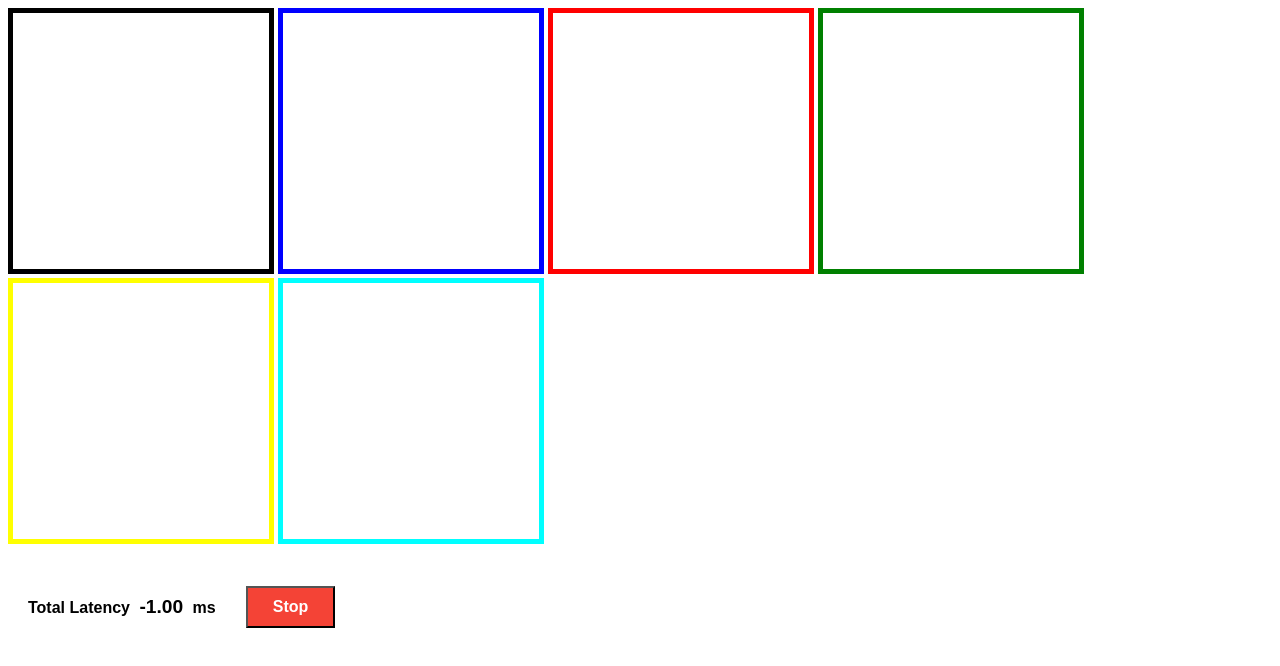
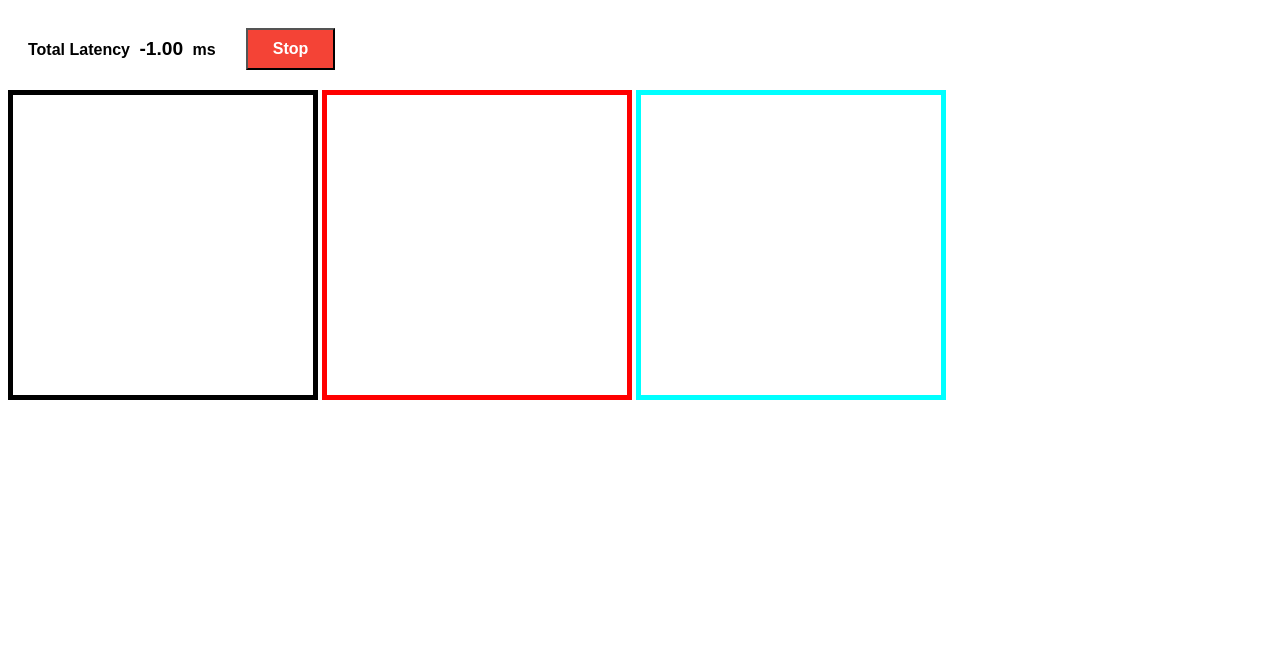
Before and after one commit to rohittp0/ar-frontend, a website: page src/templates/index.html in a window 1280 px wide. Drawn offline with Linux system fonts and the light colour scheme.

Commit message:
auto commit

```diff
--- a/src/templates/index.html
+++ b/src/templates/index.html
@@ -15,17 +15,21 @@
 
 <body>
 <div>
+    <div class="ui">
+        <p>Total Latency <span id="latency">-1.00</span> ms</p>
+        <button id="stop">Stop</button>
+    </div><br>
     <!-- To be passed as input -->
-    <video id="myVideo" autoplay muted width="256px" height="256px" class="video"></video>
+    <video id="myVideo" autoplay muted width="300px" height="300px" class="video"></video>
 
     <!-- For use by Protocol -->
-    <canvas id="previousCanvas" width="256px" height="256px" class="video" style="border-color: blue;"></canvas>
-    <canvas id="recordCanvas" width="256px" height="256px" class="video" style="border-color: red;"></canvas>
-    <canvas id="remoteCanvas" width="256px" height="256px" class="video" style="border-color: green;"></canvas>
+    <canvas id="previousCanvas" width="300px" height="300px" class="video" style="border-color: blue;" hidden></canvas>
+    <canvas id="recordCanvas" width="300px" height="300px" class="video" style="border-color: red;"></canvas>
+    <canvas id="remoteCanvas" width="300px" height="300px" class="video" style="border-color: green;" hidden></canvas>
 
     <!-- For direct access by the user -->
-    <canvas id="resultCanvas" width="256px" height="256px" class="video" style="border-color: yellow;"></canvas>
-    <canvas id="overlayCanvas" width="256px" height="256px" class="video" style="border-color: cyan;"></canvas>
+    <canvas id="resultCanvas" width="300px" height="300px" class="video" style="border-color: yellow;" hidden></canvas>
+    <canvas id="overlayCanvas" width="300px" height="300px" class="video" style="border-color: cyan;"></canvas>
 </div>
 <!--
 <div>
@@ -34,11 +38,6 @@
     <output>5</output>
 </div>
 -->
-<br>
-<div class="ui">
-    <p>Total Latency <span id="latency">-1.00</span> ms</p>
-    <button id="stop">Stop</button>
-</div>
 
 </body>
 
```
Also changed, not shown: src/utils/fragShaderDiff.ts (+4 -3 lines).
